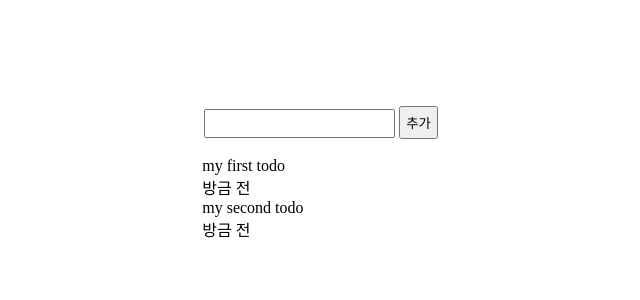
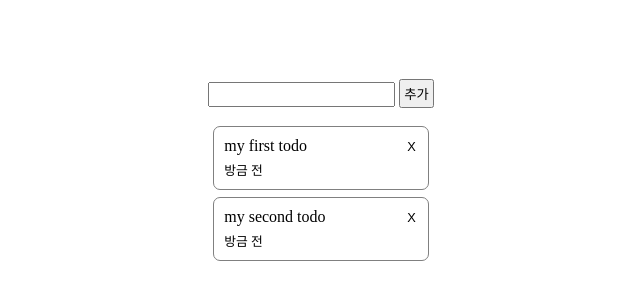
Before and after one commit to agrajak/react-practice, a React (Vite) app in the folder todo-1/: page / in a window 1280 px wide. Shown: the part 228-528 px from the top of the page, without its empty margins (319-959 px from the left). Built offline with nearby package versions, Linux system fonts and the light colour scheme.

Commit message:
추가: <TodoItem> 스타일 추가 및 X 버튼 추가

```diff
--- a/todo-1/src/components/TodoItem.tsx
+++ b/todo-1/src/components/TodoItem.tsx
@@ -2,6 +2,7 @@ import React from "react";
 import { Item } from "../types";
 interface TodoItemProp {
   item: Item;
+  onDelete(id: number);
 }
 function getPrettyDate(date: Date) {
   const now = +new Date();
@@ -15,6 +16,13 @@ function getPrettyDate(date: Date) {
   return "오래 전";
 }
 export class TodoItem extends React.Component<TodoItemProp> {
+  constructor(props) {
+    super(props);
+    this.handleDelete = this.handleDelete.bind(this);
+  }
+  handleDelete() {
+    this.props.onDelete(this.props.item.id);
+  }
   render() {
     const { item } = this.props;
     const { content, addedAt } = item;
@@ -22,6 +30,7 @@ export class TodoItem extends React.Component<TodoItemProp> {
       <div className="todo-item">
         <div>{item.content}</div>
         <div className="item-added-at">{getPrettyDate(addedAt)}</div>
+        <button onClick={this.handleDelete}>X</button>
       </div>
     );
   }
--- a/todo-1/src/style.css
+++ b/todo-1/src/style.css
@@ -8,6 +8,26 @@ button,
 input {
   display: inline-block;
   outline: none;
-  padding: 5px;
+  padding: 3px;
   margin: 2px;
 }
+
+.todo-item {
+  position: relative;
+  border: 1px solid grey;
+  border-radius: 7px;
+  padding: 10px;
+  margin: 7px;
+}
+.todo-item .item-added-at {
+  margin-top: 5px;
+  font-size: 0.8rem;
+}
+.todo-item button {
+  font-size: 0.8rem;
+  position: absolute;
+  right: 7px;
+  top: 7px;
+  background-color: transparent;
+  border: none;
+}
```
